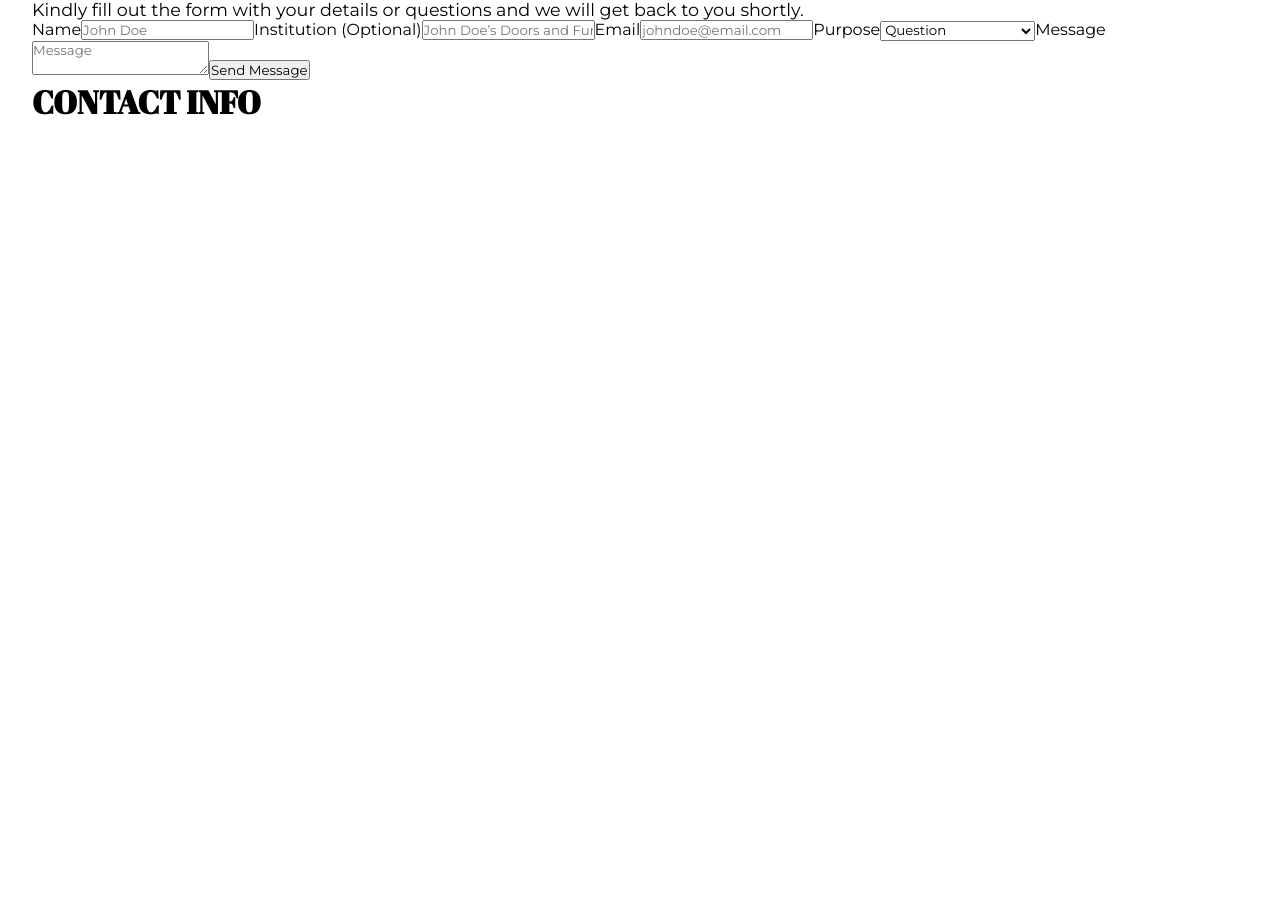
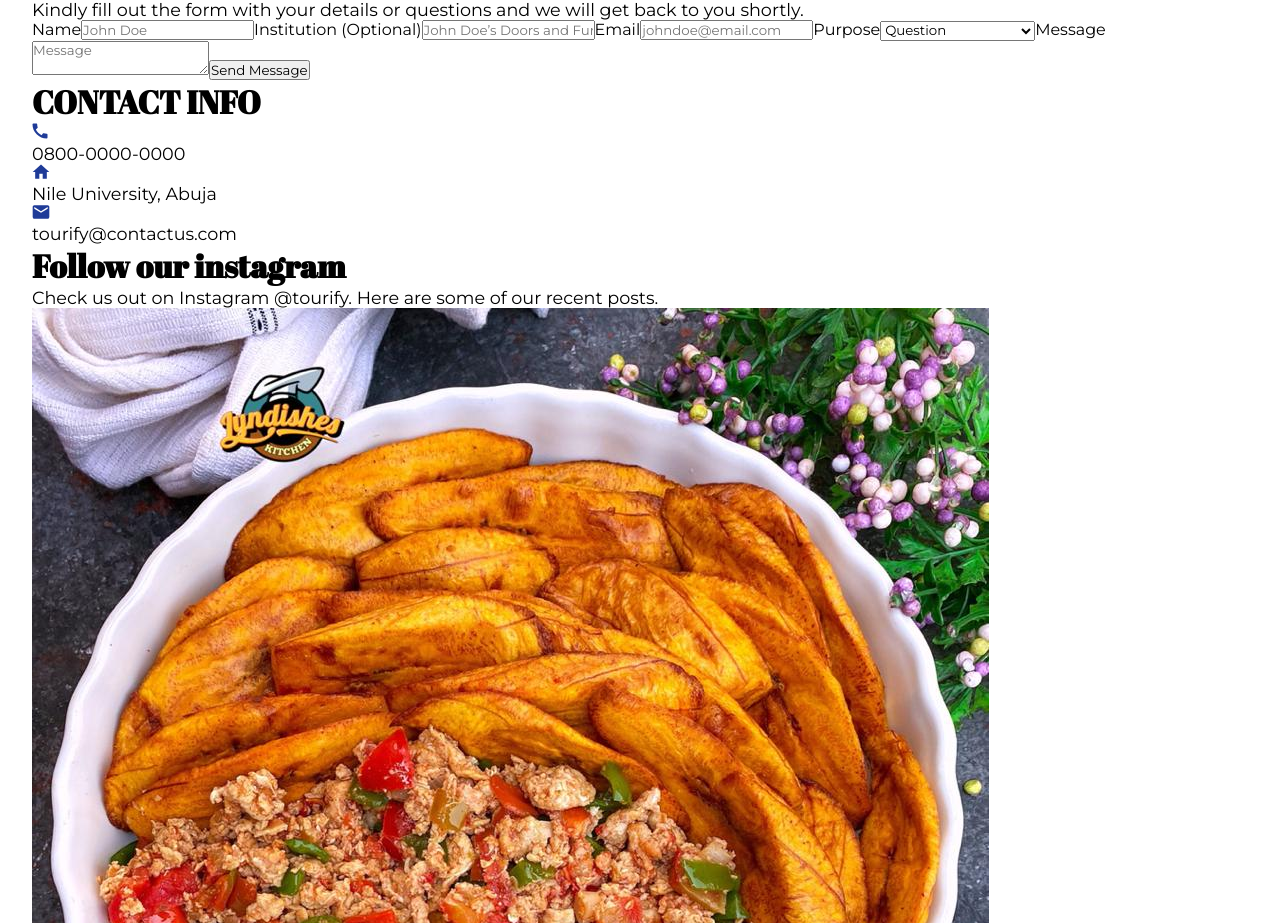
Before and after one commit to Ayinkeeeee/Tourify, a React (Create React App) app: page /contact_us in a window 1280 px wide. Shown: the part 1756-2679 px from the top of the page. Before the commit the page ends 1879 px from the top, so only its background shows below. Built offline with nearby package versions, Linux system fonts and the light colour scheme.

Commit message:
updated contact us page

```diff
--- a/src/pages/ContactUs.jsx
+++ b/src/pages/ContactUs.jsx
@@ -1,5 +1,9 @@
 import contactTelephone from "../assets/images/telephone.png";
 import phoneHand from "../assets/images/phone_hand.png";
+import call from "../assets/icons/call.svg";
+import email from "../assets/icons/email.svg";
+import home from "../assets/icons/home.svg";
+import eggSauce from "../assets/images/egg-sauce.jpeg";
 
 function ContactUs() {
   return (
@@ -39,7 +43,32 @@ function ContactUs() {
             </section>
             <section className="contact_info">
                 <h1>CONTACT INFO</h1>
-                <div className="contacts"></div>
+                <div className="contacts">
+                    <div>
+                        <img src={call} alt="call"/>
+                        <p>0800-0000-0000</p>
+                    </div>
+                    <div>
+                        <img src={home} alt="home" />
+                        <p>Nile University, Abuja</p>
+                    </div>
+                    <div>
+                        <img src={email} alt="email"/>
+                        <p>tourify@contactus.com</p>
+                    </div>
+                </div>
+            </section>
+            <section className="instagram">
+                <h1>Follow our instagram</h1>
+                <p>Check us out on Instagram @tourify. Here are some of our recent posts.</p>
+                <div className="posts">
+                    <img src={eggSauce} alt="egg_sauce" />
+                    <img src={eggSauce} alt="egg_sauce" />
+                    <img src={eggSauce} alt="egg_sauce" />
+                    <img src={eggSauce} alt="egg_sauce" />
+                    <img src={eggSauce} alt="egg_sauce" />
+                    <img src={eggSauce} alt="egg_sauce" />
+                </div>
             </section>
         </main>
     </div>
```
Also changed, not shown: src/assets/images/egg-sauce.jpeg (added).
